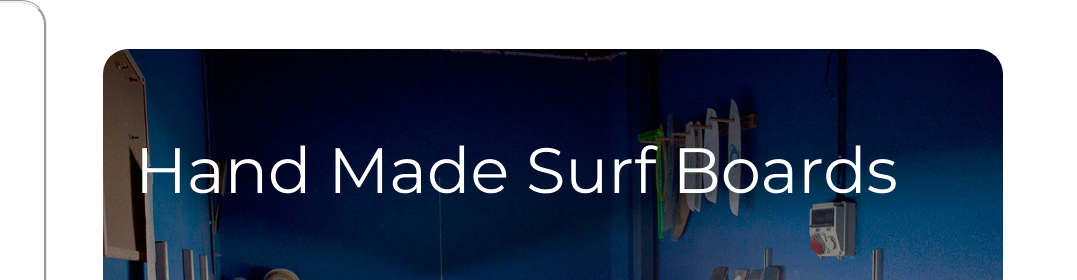
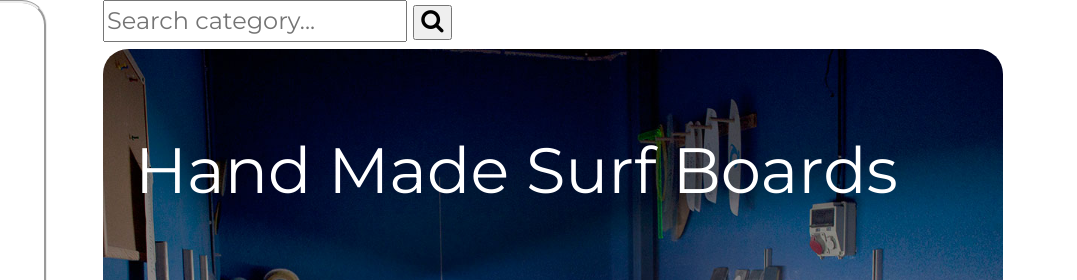
Before and after one commit to nimrodbenari/Eilon_Tim_Nimrod, a website: page public/index.html in a window 1280 px wide. Shown: the top 280 px of the page, 203-1280 px from the left. Drawn offline with nearby package versions, Linux system fonts and the light colour scheme.

Commit message:
seatch bar

```diff
--- a/public/index.html
+++ b/public/index.html
@@ -25,6 +25,7 @@
     <nav class="w3-sidebar w3-bar-block w3-white w3-collapse w3-top" style="z-index:3;width:210px ;border-style:groove;border-radius: 25px ;" id="mySidebar">
       <div class="w3-container w3-display-container w3-padding-16">
         <i onclick="func_close()" class="fa fa-remove w3-hide-large w3-button w3-display-topright"></i>
+
         <!-- <a class="w3-bar-item w3-button" onclick="loadHome()"><b>CHAB <br>Surf Center</b></a> -->
         <img src="./css_img/LOGO_5.jpg" onmouseenter="" class="w3-bar-item w3-button" onclick="loadHome()" style="width: 140px ">
 
@@ -71,6 +72,12 @@
           <!-- <a class="w3-bar-item w3-button" onclick="sendMessage()">test</a> -->
           <!-- <i class="fa fa-shopping-cart w3-margin-right"></i>
           <i class="fa fa-search"></i> -->
+          <form onsubmit="searchCategory();return false" style="left:200px">
+
+          <input type="text" id="category" name="category" placeholder="Search category...">
+          <button type="submit" class="fa fa-search" style="height: 35px;">
+          </form>
+
         </p>
 
 
--- a/public/mystyle.css
+++ b/public/mystyle.css
@@ -149,10 +149,9 @@ a.manager{
     }
 
     #mangerPageDiv{
-
-      width: 900px;
+      width: 1000px;
+    }
 
 
-    }
 
 /* ----------------- */
--- a/public/scripts/myscript.js
+++ b/public/scripts/myscript.js
@@ -174,7 +174,9 @@ function createOrdersTable(data)
  var ourTable=document.getElementById("orderTable");
  theHTML="<tr><th>Order ID</th><th>Productmodel</th><th>Quantity</th><th>Customer name</th><th>shiping addres</th><th>phone number</th><th>Email</th><th>Status</th><th>order date</th><th>delivery date</th></tr>"
     data.forEach(order => {
-    newHtml=`<tr><td>${order._id}</td><td>${order.productmodel}</td>
+    newHtml=`<tr>
+    <td>${order._id}</td>
+    <td>${order.productmodel}</td>
     <td>${order.quantity}</td>
     <td>${order.customername}</td>
     <td>${order.shipingaddres}</td>
@@ -252,7 +254,11 @@ sessionStorage.clear();
 alert('Your order has been successfully saved');
 
 }
+async function searchCategory() {
+  var category = document.getElementById("category").value;
+  await getProducts(category)
 
+}
 function userDetails() {
   var username = document.getElementById("username").value;
   var password = document.getElementById("password").value;
```
